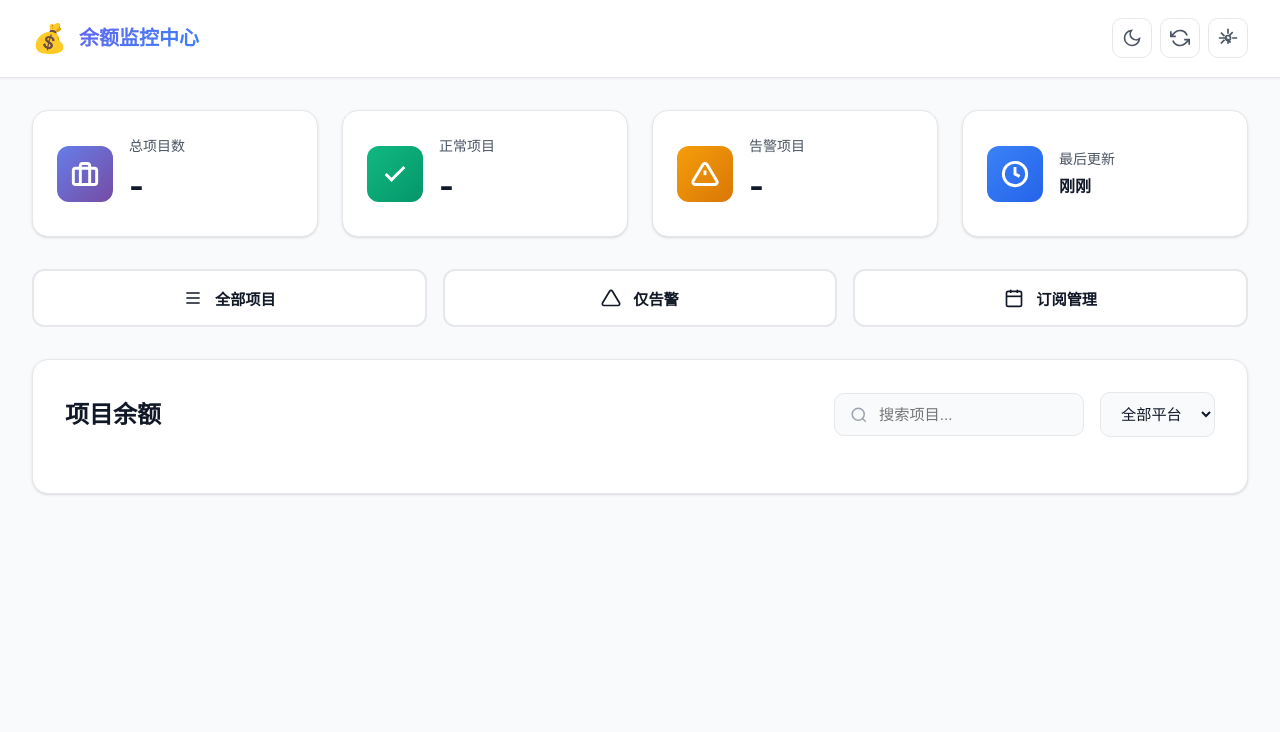
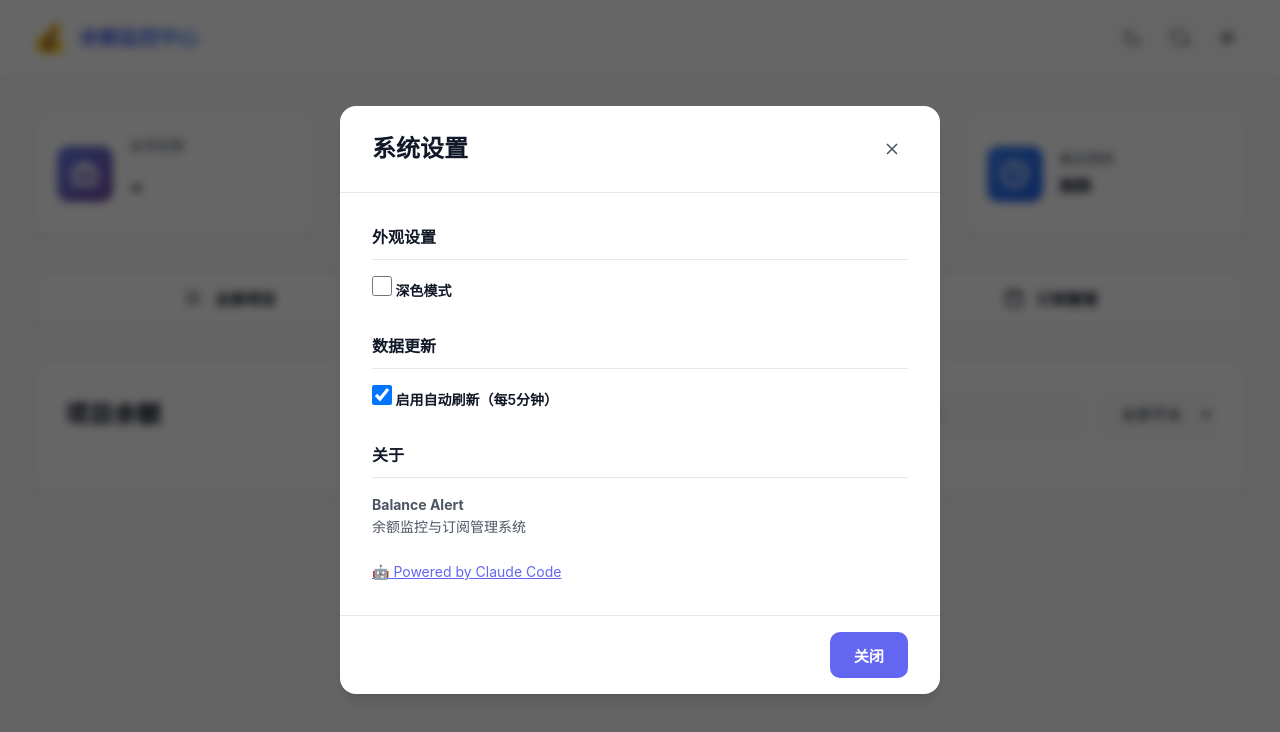
Before and after one commit to itswl/balance-alert, a plain HTML site: page templates/index.html in a window 1280 px wide. Both pictures are taken after a click on the button 1228 px from the left and 38 px from the top of the page. Drawn offline with nearby package versions, Linux system fonts and the light colour scheme; no server answers.

Commit message:
✨ 添加设置面板功能
## 新增功能
点击顶部导航栏的设置按钮，打开设置面板

## 设置选项
1. **外观设置**
   - 深色模式开关
   - 实时切换，与主题按钮同步

2. **数据更新**
   - 自动刷新开关（每5分钟）
   - 可以启用/禁用自动刷新

3. **关于信息**
   - 显示系统名称
   - 链接到 Claude Code

## 技术实现
- static/js/settings-manager.js：设置管理逻辑
- 设置状态与 AppState 同步
- 深色模式与主题按钮联动
- 自动刷新可动态开关

## 用户体验
- 设置即时生效
- Toast 提示操作结果
- 点击模态框外部关闭

Co-Authored-By: Claude Opus 4.6 <noreply@anthropic.com>

```diff
--- a/static/css/style.css
+++ b/static/css/style.css
@@ -1028,3 +1028,21 @@ body {
         break-inside: avoid;
     }
 }
+
+/* ==================== 设置面板 ==================== */
+.settings-section {
+    margin-bottom: 2rem;
+}
+
+.settings-section:last-child {
+    margin-bottom: 0;
+}
+
+.settings-section h3 {
+    font-size: 1rem;
+    font-weight: 600;
+    color: var(--text-primary);
+    margin-bottom: 1rem;
+    padding-bottom: 0.5rem;
+    border-bottom: 1px solid var(--border-color);
+}
--- /dev/null
+++ b/static/js/settings-manager.js
@@ -0,0 +1,74 @@
+// ==================== 设置管理功能 ====================
+
+// 打开设置模态框
+function openSettingsModal() {
+    const modal = document.getElementById('settings-modal');
+
+    // 加载当前设置
+    const darkModeCheckbox = document.getElementById('setting-dark-mode');
+    const autoRefreshCheckbox = document.getElementById('setting-auto-refresh');
+
+    // 深色模式
+    if (darkModeCheckbox) {
+        darkModeCheckbox.checked = AppState.currentTheme === 'dark';
+        darkModeCheckbox.addEventListener('change', (e) => {
+            if (e.target.checked) {
+                if (AppState.currentTheme !== 'dark') {
+                    App.toggleTheme();
+                }
+            } else {
+                if (AppState.currentTheme === 'dark') {
+                    App.toggleTheme();
+                }
+            }
+        });
+    }
+
+    // 自动刷新
+    if (autoRefreshCheckbox) {
+        autoRefreshCheckbox.checked = AppState.autoRefreshInterval !== null;
+        autoRefreshCheckbox.addEventListener('change', (e) => {
+            if (e.target.checked) {
+                if (!AppState.autoRefreshInterval) {
+                    App.startAutoRefresh();
+                    UI.showToast('✅ 已启用自动刷新', 'success');
+                }
+            } else {
+                if (AppState.autoRefreshInterval) {
+                    clearInterval(AppState.autoRefreshInterval);
+                    AppState.autoRefreshInterval = null;
+                    UI.showToast('⏸️ 已禁用自动刷新', 'info');
+                }
+            }
+        });
+    }
+
+    modal.classList.add('active');
+}
+
+// 关闭设置模态框
+function closeSettingsModal() {
+    const modal = document.getElementById('settings-modal');
+    modal.classList.remove('active');
+}
+
+// 绑定事件
+document.addEventListener('DOMContentLoaded', () => {
+    // 设置按钮
+    const settingsBtn = document.getElementById('settings-btn');
+    if (settingsBtn) {
+        settingsBtn.addEventListener('click', () => {
+            openSettingsModal();
+        });
+    }
+
+    // 模态框点击外部关闭
+    const modal = document.getElementById('settings-modal');
+    if (modal) {
+        modal.addEventListener('click', (e) => {
+            if (e.target.id === 'settings-modal') {
+                closeSettingsModal();
+            }
+        });
+    }
+});
--- a/templates/index.html
+++ b/templates/index.html
@@ -170,6 +170,57 @@
     <!-- Toast 通知 -->
     <div id="toast-container" class="toast-container"></div>
 
+    <!-- 设置模态框 -->
+    <div id="settings-modal" class="modal">
+        <div class="modal-content">
+            <div class="modal-header">
+                <h2>系统设置</h2>
+                <button class="modal-close" onclick="closeSettingsModal()">
+                    <svg viewBox="0 0 24 24" fill="none" stroke="currentColor">
+                        <line x1="18" y1="6" x2="6" y2="18"></line>
+                        <line x1="6" y1="6" x2="18" y2="18"></line>
+                    </svg>
+                </button>
+            </div>
+            <div class="modal-body">
+                <div class="settings-section">
+                    <h3>外观设置</h3>
+                    <div class="form-group">
+                        <label class="checkbox-label">
+                            <input type="checkbox" id="setting-dark-mode">
+                            <span>深色模式</span>
+                        </label>
+                    </div>
+                </div>
+
+                <div class="settings-section">
+                    <h3>数据更新</h3>
+                    <div class="form-group">
+                        <label class="checkbox-label">
+                            <input type="checkbox" id="setting-auto-refresh" checked>
+                            <span>启用自动刷新（每5分钟）</span>
+                        </label>
+                    </div>
+                </div>
+
+                <div class="settings-section">
+                    <h3>关于</h3>
+                    <p style="color: var(--text-secondary); font-size: 0.875rem; line-height: 1.6;">
+                        <strong>Balance Alert</strong><br>
+                        余额监控与订阅管理系统<br>
+                        <br>
+                        <a href="https://github.com/anthropics/claude-code" target="_blank" style="color: var(--primary);">
+                            🤖 Powered by Claude Code
+                        </a>
+                    </p>
+                </div>
+            </div>
+            <div class="modal-footer">
+                <button type="button" class="btn-primary" onclick="closeSettingsModal()">关闭</button>
+            </div>
+        </div>
+    </div>
+
     <!-- 编辑项目阈值模态框 -->
     <div id="threshold-modal" class="modal">
         <div class="modal-content">
@@ -281,5 +332,6 @@
     <script src="/static/js/app.js"></script>
     <script src="/static/js/subscription-manager.js"></script>
     <script src="/static/js/threshold-manager.js"></script>
+    <script src="/static/js/settings-manager.js"></script>
 </body>
 </html>
```
